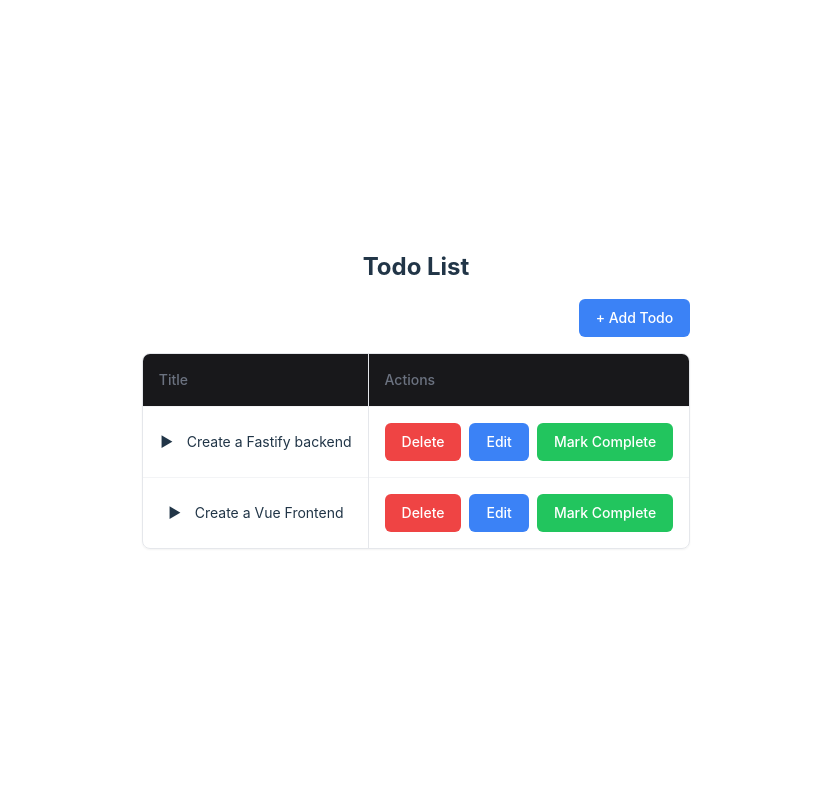
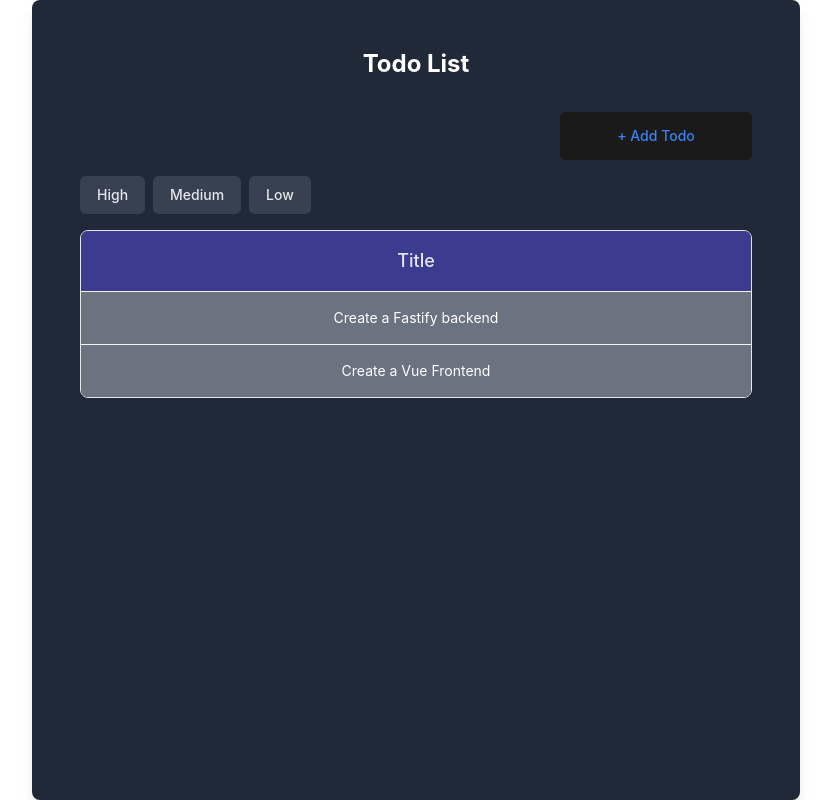
Before and after one commit to shaharariel95/tomax-assignment, a Vue app in the folder tomax-front/: page / in a window 1280 px wide. Shown: the whole page, without its empty margins (224-1055 px from the left). Built offline with nearby package versions, Linux system fonts and the light colour scheme.

Commit message:
started resposiveness added card change table design added fileters ( not working )

```diff
--- a/tomax-front/src/App.vue
+++ b/tomax-front/src/App.vue
@@ -1,5 +1,5 @@
 <script setup>
-import { ref } from 'vue';
+import { ref, computed } from 'vue';
 import TodoTable from './components/TodoTable.vue';
 import AddTodoButton from './components/AddTodoButton.vue';
 import AddTodoForm from './components/AddTodoForm.vue';
@@ -8,40 +8,68 @@ import { useTodos } from './composables/useTodos';
 const { todos, addTodo, deleteTodo, editTodo, markComplete } = useTodos();
 
 const showAddForm = ref(false);
-
-const openAddForm = () => {
-  showAddForm.value = true;
-};
-
-const closeAddForm = () => {
-  showAddForm.value = false;
-};
-
+const openAddForm = () => { showAddForm.value = true; };
+const closeAddForm = () => { showAddForm.value = false; };
 const handleAddTodo = (newTodo) => {
   addTodo(newTodo);
   closeAddForm();
 };
+const handleEditTodo = (todo) => {
+  console.log("Editing todo:", todo);
+};
 
-const handleEditTodo = (todo) => {
-  // Implement edit functionality
-  console.log("Editing todo:", todo);
+// Filtering logic
+const selectedPriorities = ref([]);
+const filteredTodos = computed(() => {
+  if (selectedPriorities.value.length === 0) {
+    return todos.value;
+  }
+  return todos.value.filter(todo => selectedPriorities.value.includes(todo.priority));
+});
+const togglePriorityFilter = (priority) => {
+  if (selectedPriorities.value.includes(priority)) {
+    selectedPriorities.value = selectedPriorities.value.filter(p => p !== priority);
+  } else {
+    selectedPriorities.value.push(priority);
+  }
 };
 </script>
 
-<template>
-  <div class="container mx-auto p-4 flex flex-col items-start">
+<template class="p-0">
+  <div class="lg:max-w-3xl bg-gray-800 text-white rounded-lg shadow-lg lg:p-8 flex flex-col items-center lg:w-[768px] lg:h-[800px] w-screen h-screen">
+    <div class="container mx-auto p-4 flex flex-col items-start lg:space-y-4">
       <h1 class="text-2xl font-bold mb-4 self-center">Todo List</h1>
       <AddTodoButton class="self-end" @click="openAddForm" />
+
+      <!-- Filter Buttons Row -->
+      <div class="flex flex-wrap gap-2 mb-4">
+        <button
+          v-for="priority in ['high', 'medium', 'low']"
+          :key="priority"
+          @click="togglePriorityFilter(priority)"
+          :class="[
+            'px-4 py-2 rounded-md text-sm font-medium transition-colors duration-200',
+            selectedPriorities.includes(priority) ? 'bg-blue-500 text-white' : 'bg-gray-700 text-gray-200'
+          ]"
+        >
+          {{ priority.charAt(0).toUpperCase() + priority.slice(1) }}
+        </button>
+      </div>
+
+      <div class="overflow-auto w-full flex-1">
         <TodoTable
-      :todos="todos"
+          :todos="filteredTodos"
           @delete="deleteTodo"
           @edit="handleEditTodo"
           @mark-complete="markComplete"
         />
+      </div>
+
       <AddTodoForm
         v-if="showAddForm"
         @add="handleAddTodo"
         @close="closeAddForm"
       />
     </div>
+  </div>
 </template>
--- a/tomax-front/src/components/AddTodoForm.vue
+++ b/tomax-front/src/components/AddTodoForm.vue
@@ -49,7 +49,7 @@ const submitForm = () => {
         </div>
         <div>
           <label for="dueDate" class="block text-sm font-medium text-gray-300">Due Date</label>
-          <input type="datetime-local" id="dueDate" v-model="newTodo.dueDate"
+          <input type="date" id="dueDate" v-model="newTodo.dueDate"
                  class="mt-1 block w-full rounded-md border-gray-300 shadow-sm focus:border-indigo-300 focus:ring focus:ring-indigo-200 focus:ring-opacity-50">
         </div>
         <div class="flex justify-end space-x-2">
--- a/tomax-front/src/components/TodoRow.vue
+++ b/tomax-front/src/components/TodoRow.vue
@@ -8,32 +8,38 @@ const formattedDate = computed(() => {
   return new Date(props.todo.dueDate).toLocaleString();
 });
 
-const arrowIcon = computed(() => {
-  return props.isSelected ? '▼' : '▶';
+const priorityClass = computed(() => {
+  switch (props.todo.priority) {
+    case 'high':
+      return 'bg-red-500';
+    case 'medium':
+      return 'bg-yellow-500';
+    case 'low':
+      return 'bg-green-500';
+    default:
+      return 'bg-gray-500';
+  }
 });
 </script>
 
 <template>
-  <tr class="border-t border-gray-100 ">
-    <td @click="$emit('toggle-details')" class="p-4 cursor-pointer border-r">
-      <span class="inline-block w-4 mr-2">{{ arrowIcon }}</span>
+  <tr class="border-t border-gray-100">
+    <td @click="$emit('toggle-details')" :class="['p-4 cursor-pointer text-white', priorityClass]">
       {{ todo.title }}
-    </td>
-    <td class="p-4">
-      <button @click="$emit('delete')" class="btn btn-danger mr-2">Delete</button>
-      <button @click="$emit('edit', todo)" class="btn btn-primary mr-2">Edit</button>
-      <button @click="$emit('mark-complete')" class="btn btn-success">
-        {{ todo.completed ? "Completed" : "Mark Complete" }}
-      </button>
     </td>
   </tr>
   <tr v-if="isSelected">
-    <td colspan="2" class="p-4 ">
-      <div class="text-sm">
-        <p><strong>Description:</strong> {{ todo.description }}</p>
-        <p><strong>Priority:</strong> {{ todo.priority }}</p>
-        <p><strong>Due Date:</strong> {{ formattedDate }}</p>
-        <p><strong>Completed:</strong> {{ todo.completed ? 'Yes' : 'No' }}</p>
+    <td colspan="2" class="p-4">
+      <div class="text-base">
+        <p class="text-start"><strong>Description:</strong> {{ todo.description }}</p>
+        <p class="text-start"><strong>Priority:</strong> {{ todo.priority }}</p>
+        <p class="text-start"><strong>Due Date:</strong> {{ formattedDate }}</p>
+        <p class="text-start"><strong>Completed:</strong> {{ todo.completed ? 'Yes' : 'No' }}</p>
+        <button @click="$emit('mark-complete')" class="btn btn-success mr-4 text-base mt-5 p-3">
+          {{ todo.completed ? "Completed" : "Mark Complete" }}
+        </button>
+        <button @click="$emit('edit', todo)" class="btn btn-primary mr-4 text-base">Edit</button>
+        <button @click="$emit('delete')" class="btn btn-danger text-base">Delete</button>
       </div>
     </td>
   </tr>
--- a/tomax-front/src/components/TodoTable.vue
+++ b/tomax-front/src/components/TodoTable.vue
@@ -13,13 +13,12 @@ const toggleDetails = (id) => {
 </script>
 
 <template>
-  <div class="space-y-4">
+  <div class="space-y-4 w-full h-full">
     <div v-if="todos.length > 0" class="overflow-hidden rounded-lg border border-gray-200 shadow-sm">
-      <table class="w-full text-sm">
-        <thead class="bg-[#18181b] text-left text-gray-500  rounded-t-lg">
+      <table class="w-full text-sm bg-gray-500">
+        <thead class="bg-[#3b3b8f] text-left text-gray-200 rounded-t-lg">
           <tr>
-            <th class="p-4 font-medium border-r">Title</th>
-            <th class="p-4 font-medium">Actions</th>
+            <th class="p-4 font-medium text-center text-lg">Title</th>
           </tr>
         </thead>
         <tbody>
--- a/tomax-front/src/index.css
+++ b/tomax-front/src/index.css
@@ -4,18 +4,20 @@
 
 @layer components {
     .btn {
-        @apply px-4 py-2 rounded-md text-sm font-medium transition-colors duration-200;
+        @apply px-4 py-2 rounded-md text-sm font-medium transition-colors duration-200 border-2 w-full max-w-xs;
+        @apply md:w-40 lg:w-48 md:h-10 lg:h-12;
     }
 
     .btn-primary {
-        @apply bg-blue-500 text-white hover:bg-blue-600;
+        @apply text-blue-500 bg-[#1a1a1a] border-transparent hover:border-blue-600;
     }
 
     .btn-danger {
-        @apply bg-red-500 text-white hover:bg-red-600;
+        @apply text-red-500 bg-[#1a1a1a] border-transparent hover:border-red-600;
     }
 
     .btn-success {
-        @apply bg-green-500 text-white hover:bg-green-600;
+        @apply text-green-500 bg-[#1a1a1a] border-transparent hover:border-green-600;
     }
+
 }
--- a/tomax-front/src/style.css
+++ b/tomax-front/src/style.css
@@ -5,7 +5,7 @@
 
   color-scheme: light dark;
   color: rgba(255, 255, 255, 0.87);
-  background-color: #242424;
+  background-color: #111827;
 
   font-synthesis: none;
   text-rendering: optimizeLegibility;
@@ -64,7 +64,7 @@ button:focus-visible {
 #app {
   max-width: 1280px;
   margin: 0 auto;
-  padding: 2rem;
+  /* padding: 2rem; */
   text-align: center;
 }
 
```
Lines whose indentation alone changed are shown as unchanged.
